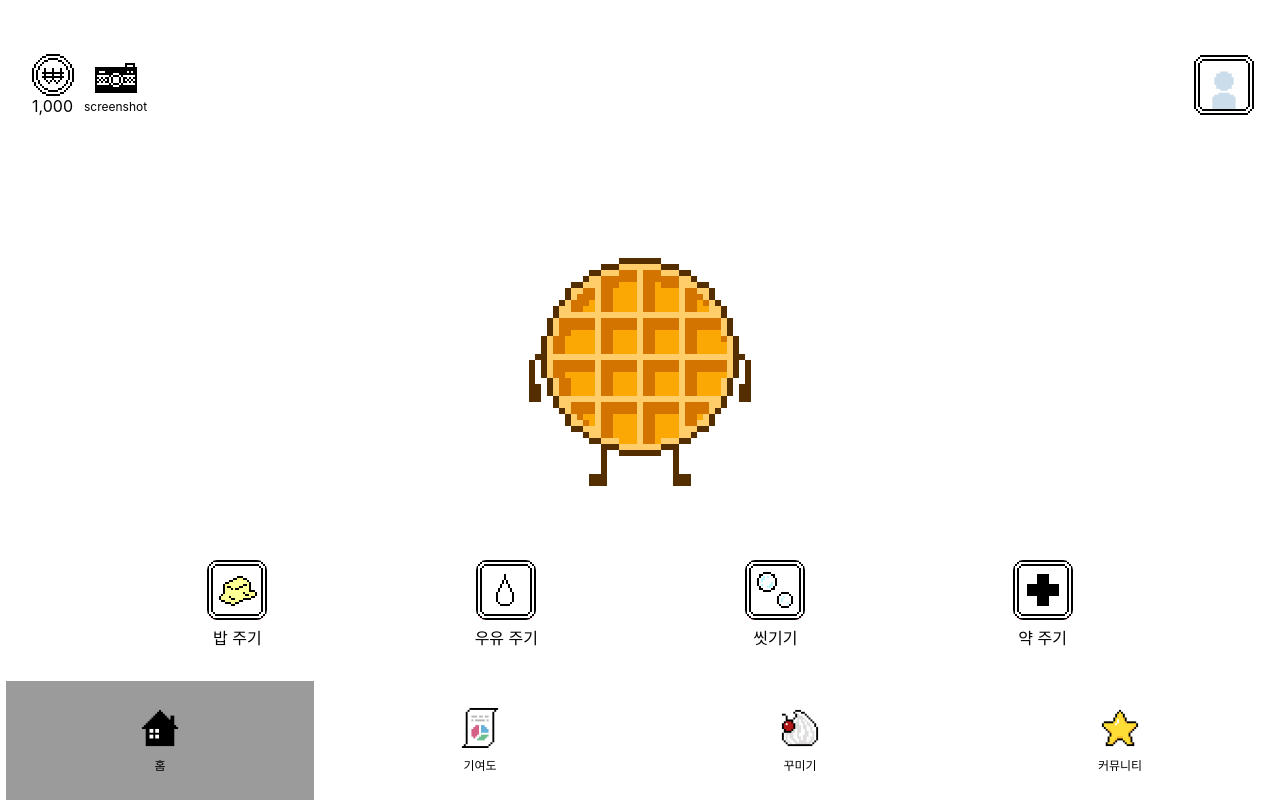
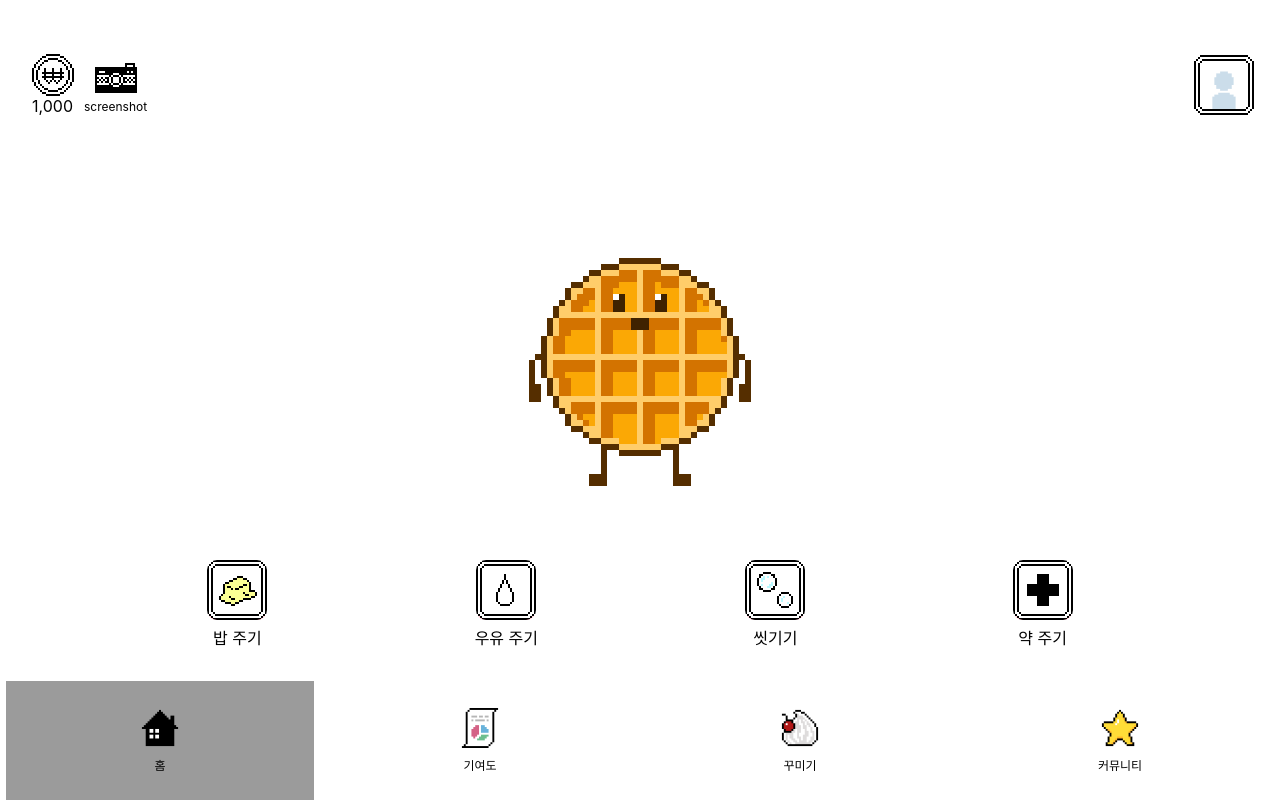
Before and after one commit to wafflestudio/wackathon-temp, a React (Create React App) app in the folder frontend/: page /main/1 in a window 1280 px wide. Built offline with nearby package versions, Linux system fonts and the light colour scheme; no server answers.

Commit message:
history page 수정

```diff
--- a/frontend/src/components/character/character.tsx
+++ b/frontend/src/components/character/character.tsx
@@ -22,11 +22,7 @@ export default function Character() {
   const { characterImg, setCharacterImg } = useStatusContext();
 
   useEffect(() => {
-    let date = dayjs(status?.lastUserAction.createdAt);
-    let now = dayjs();
-    date = date.add(9, 'hour');
-    const secondDiff = now.diff(date, 'second');
-
+    if (user) {
       if (user === Number(userId)) {
         if (detailStatus) {
           if (detailStatus?.health < 30) {
@@ -56,6 +52,7 @@ export default function Character() {
           }, 5000);
         } else setCharacterImg(waffleBasicB);
       }
+    }
   }, [
     detailStatus?.cleanliness,
     detailStatus?.health,
```
Lines whose indentation alone changed are shown as unchanged.
